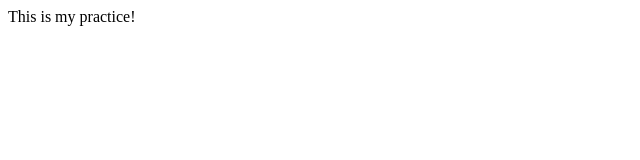
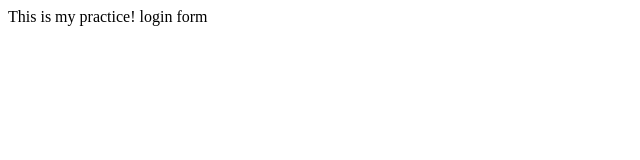
Before and after one commit to nicolejking15/gitrepositorypractice, a plain HTML site: page index.html in a window 1280 px wide. Shown: the full height of the page, 0-640 px from the left. Drawn offline with Linux system fonts and the light colour scheme.

Commit message:
login form

```diff
--- /dev/null
+++ b/dir2/app2.js
@@ -0,0 +1 @@
+console.log('hello world')
--- a/index.html
+++ b/index.html
@@ -5,5 +5,6 @@
 </head>
 <body>
 	This is my practice!
+	login form
 </body>
 </html>
```
Also changed, not shown: login.html (added, +1 -0 lines), log.txt (added).
